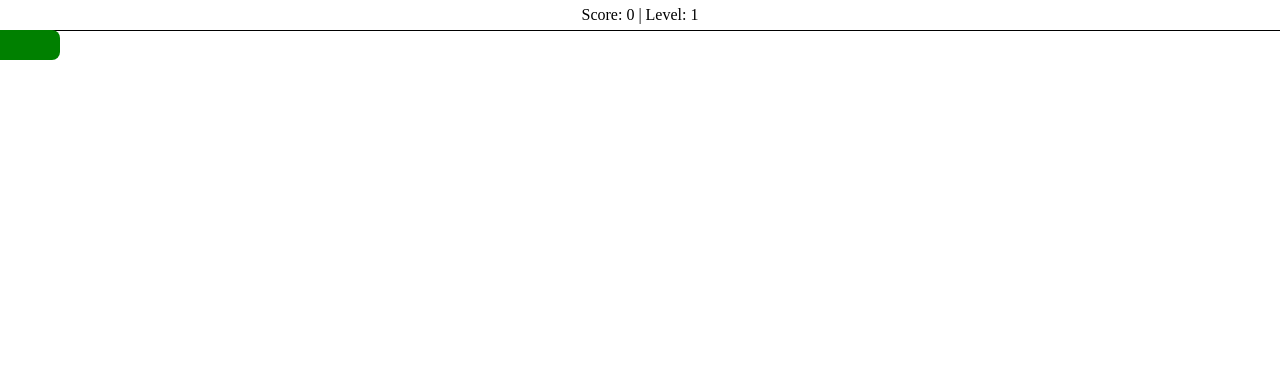
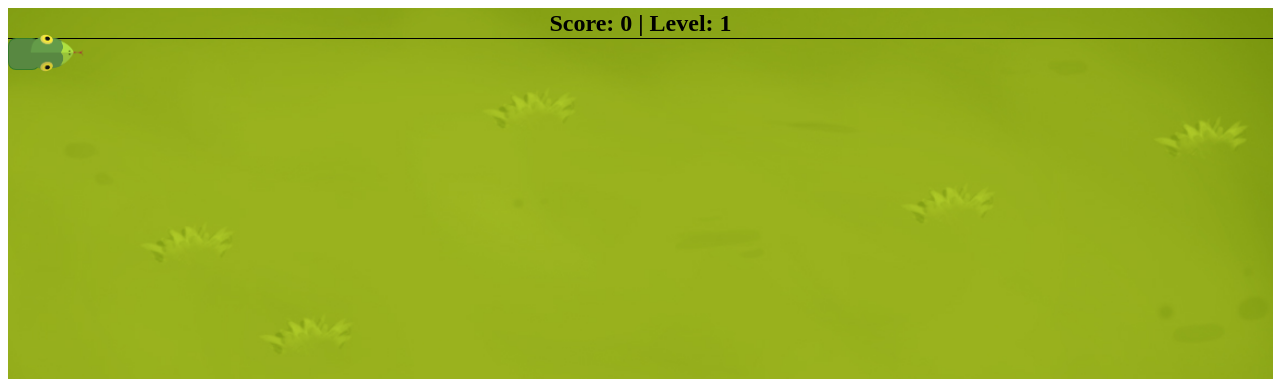
Before and after one commit to DanielAdmaso/Snake, a React app: page / in a window 1280 px wide. Shown: the top 379 px of the page. Built offline with nearby package versions, Linux system fonts and the light colour scheme.

Commit message:
background + head + food images added and some refactors

```diff
--- a/src/components/App/App.module.scss
+++ b/src/components/App/App.module.scss
@@ -1,20 +1,24 @@
-.app{
+.wrapper {
+	background-image: url("/background.jpg");
+	width: calc(100% - 15px);
+	height: calc(100% - 15px);
+	background-position: center;
+	background-repeat: no-repeat;
+	background-size: cover;
+	position: absolute;
+	overflow: hidden;
+	.score {
 		display: flex;
+		justify-content: center;
 		align-items: center;
-    justify-content: center;
-
-    .score{
 		position: absolute;
-        display: flex;
-        align-items: center;
-        justify-content: center;
 		border-bottom: solid black 1px;
-        top: 0;
 		width: 100%;
 	}
 
-    .startTitle{
+	.startTitle {
 		position: absolute;
-        top:50%;
+		top: calc(50% - 37px/2);
+		left: calc(50% - 265px/2);
 	}
 }
--- a/src/components/App/index.js
+++ b/src/components/App/index.js
@@ -1,25 +1,32 @@
 import React, { useState, useEffect } from 'react';
 import style from './App.module.scss';
-import { Peice } from '../Peice';
-import { DIRECTIONS, getSnakeHead, getRandomX, getRandomY, deepCopy, SIZES } from './utils';
+import { Piece } from '../Piece';
+import { DIRECTIONS, getSnakeHead, hasLose, getPieceToAdd, shouldEat, SIZES, getRandomFoodCoordinate } from '../../utils/utils';
 import { Food } from '../Food';
+import { Snake } from '../Snake';
 
-let timeout = null;
+let moveTimeout = null;
+let keyUpHandlerTimeout = null;
 let lastDirection = null;
 let level = 1;
+
 export const App = () => {
-    const initialPecies = [{ x: 0, y: SIZES.peice }, { x: SIZES.peice, y: SIZES.peice, head: true }];
+    const initialPecies = [{ x: 0, y: SIZES.piece }, { x: SIZES.piece, y: SIZES.piece, head: true }];
     const [isNewGame, setIsNewGame] = useState(true);
     const [pecies, setPecies] = useState(initialPecies);
     const [direction, setDirection] = useState(null);
-    const [speed, setSpeed] = useState(8);
-    const [foodCordinate, setFoodCordinate] = useState({ x: getRandomX(), y: getRandomY() })
+    const [speed, setSpeed] = useState(160);
+    const [foodCoordinate, setFoodCoordinate] = useState(getRandomFoodCoordinate(initialPecies))
     const [score, setScore] = useState(0);
 
     const handleMove = (e) => {
+        if (keyUpHandlerTimeout) {
+            clearTimeout(keyUpHandlerTimeout)
+        }
+        keyUpHandlerTimeout = setTimeout(() => {
             switch (e.keyCode) {
                 case 13:
-                start()
+                    isNewGame && start()
                     break;
                 case 32:
                     pause()
@@ -37,9 +44,11 @@ export const App = () => {
                     !isNewGame && direction !== DIRECTIONS.UP && setDirection(DIRECTIONS.DOWN)
                     break;
                 default:
-                setDirection(null)
+                    console.log('default')
+                    setDirection(lastDirection)
                     break;
             }
+        }, speed)
     }
 
     useEffect(() => {
@@ -52,10 +61,15 @@ export const App = () => {
 
 
     useEffect(() => {
-        if (!hasLose() && direction) {
+        if (hasLose(pecies)) {
+            alert('lose');
+            startNewGame();
+        } else {
+            if (direction) {
+                lastDirection = direction;
                 hasEat();
-            lastDirection = direction;
                 move();
+            }
         }
     }, [pecies, direction])
 
@@ -67,75 +81,21 @@ export const App = () => {
         }
     }, [score])
 
-    const hasLose = (e) => {
-        const snakeHead = getSnakeHead(pecies);
-        if (touchInLimits(snakeHead) || touchInBody()) {
-            alert('lose');
-            startNewGame();
-            return true;
-        }
-    }
-
-
-    const touchInLimits = (snakeHead) => {
-        return snakeHead && (snakeHead.x >= window.innerWidth - 5 || snakeHead.x < 0 || snakeHead.y >= window.innerHeight - 5 || snakeHead.y < 15)
-    }
-
-    const touchInBody = () => {
-        const snakeBody = deepCopy(pecies);
-        const snakeHead = snakeBody.pop();
-        return snakeBody.some(p => p.x === snakeHead.x && p.y === snakeHead.y);
-    }
-
     const hasEat = () => {
         const snakeHead = getSnakeHead(pecies);
-        // console.log({x:snakeHead.x, y: snakeHead.y, foodCordinateX: foodCordinate.x, foodCordinateY: foodCordinate.y})
-        if (shouldEat(snakeHead)) {
+        if (shouldEat(direction, snakeHead, foodCoordinate)) {
             setScore(score + 10)
-            const peiceToAdd = getPieceToAdd(snakeHead);
+            const peiceToAdd = getPieceToAdd(direction, snakeHead);
             snakeHead.head = false;
             pecies.push(peiceToAdd);
             setPecies(pecies);
-            setFoodCordinate({ x: getRandomX(), y: getRandomY() })
-        }
-    }
-
-    const shouldEat = (snakeHead) => {
-        const { x: snakeX, y: snakeY } = snakeHead;
-        const { x: foodX, y: foodY } = foodCordinate;
-        switch (direction) {
-            case DIRECTIONS.RIGHT:
-                return snakeX === foodX - SIZES.peice && snakeY === foodY;
-            case DIRECTIONS.LEFT:
-                return snakeX === foodX + SIZES.peice && snakeY === foodY;
-            case DIRECTIONS.UP:
-                return snakeY === foodY + SIZES.peice && snakeX === foodX;
-            case DIRECTIONS.DOWN:
-                return snakeY === foodY - SIZES.peice && snakeX === foodX;
-            default:
-                break;
-        }
-    }
-    const getPieceToAdd = (snakeHead) => {
-        switch (direction) {
-            case DIRECTIONS.RIGHT:
-                return { ...snakeHead, x: snakeHead.x + SIZES.peice }
-            case DIRECTIONS.LEFT:
-                return { ...snakeHead, x: snakeHead.x - SIZES.peice }
-            case DIRECTIONS.UP:
-                return { ...snakeHead, y: snakeHead.y - SIZES.peice }
-            case DIRECTIONS.DOWN:
-                return { ...snakeHead, y: snakeHead.y + SIZES.peice }
-            default:
-                break;
+            setFoodCoordinate(getRandomFoodCoordinate(pecies))
         }
     }
 
     const start = () => {
-        if (isNewGame) {
         setIsNewGame(false);
         setDirection(DIRECTIONS.RIGHT)
-        }
     }
 
     const pause = () => {
@@ -146,30 +106,32 @@ export const App = () => {
         setDirection(null);
         setIsNewGame(true)
         setPecies(initialPecies);
-        setSpeed(10)
+        setSpeed(160)
         setScore(0)
         level = 1;
         lastDirection = null
     }
 
     const move = () => {
-        if (timeout) {
-            clearTimeout(timeout)
+        if (moveTimeout) {
+            clearTimeout(moveTimeout)
         }
-        timeout = setTimeout(() => {
+        moveTimeout = setTimeout(() => {
             const snakeHead = getSnakeHead(pecies);
             const newPeices = pecies.slice(1);
-            const newPiece = getPieceToAdd(snakeHead);
+            const newPiece = getPieceToAdd(direction, snakeHead);
             newPeices.push(newPiece);
             snakeHead.head = false;
             setPecies(newPeices);
-        }, speed * 20);
+        }, speed);
     }
 
-    return <div className={style.app}>
-        <div className={style.score} style={{ height: SIZES.peice }} > Score: {score} | Level: {level} </div>
-        {pecies.map((peice, i) => <Peice key={`peice-${i}`} x={peice.x} y={peice.y} head={peice.head} direction={direction || lastDirection || DIRECTIONS.RIGHT} />)}
-        {isNewGame &&<div className={style.startTitle}> <h1 >Click Enter to start</h1> </div>}
-        {!isNewGame && <Food foodCordinate={foodCordinate} />}
-    </div>
+    return (
+        <div className={style.wrapper}>
+            <div className={style.score} style={{ height: SIZES.piece }} > <h2>Score: {score} | Level: {level}</h2> </div>
+            <Snake pecies={pecies} direction={direction} lastDirection={lastDirection} />
+            {/* {pecies.map((piece, i) => <Piece key={`piece-${i}`} x={piece.x} y={piece.y} head={piece.head} direction={direction || lastDirection || DIRECTIONS.RIGHT} />)} */}
+            {isNewGame && <div className={style.startTitle}> <h1>Click Enter to start</h1> </div>}
+            {!isNewGame && <Food foodCoordinate={foodCoordinate} />}
+        </div>)
 }
--- a/src/components/App/utils.js
+++ /dev/null
@@ -1,80 +0,0 @@
-export const DIRECTIONS = {
-    RIGHT: 'right',
-    LEFT: 'left',
-    UP: 'up',
-    DOWN: 'down'
-}
-
-export const SIZES = {
-    peice: 30,
-    scoreBox: 15
-}
-
-export const getSnakeHead = (pecies) => {
-    return pecies[pecies.length - 1]
-}
-
-export const getSnakeTail = (pecies) => {
-    return pecies[0]
-}
-
-export const getRandomInt = (max, min) => {
-    return Math.random() * (max - min) + min;
-}
-
-export const getRandomX = () => {
-    return round(getRandomInt(window.innerWidth - SIZES.peice, 0))
-}
-
-export const getRandomY = () => {
-    return round(getRandomInt(window.innerHeight - SIZES.peice, SIZES.peice))
-}
-
-export const round = (number) => {
-    return Math.round(number * 1.0 / SIZES.peice) * SIZES.peice
-}
-
-export const deepCopy = (obj) => JSON.parse(JSON.stringify(obj));
-
-export const getHeadRadius = (direction, lastDirection) => {
-    switch (direction) {
-        case DIRECTIONS.RIGHT:
-            return {
-                borderTopRightRadius: 8,
-                borderBottomRightRadius: 8,
-                borderBottomLeftRadius: 0,
-                borderTopLeftRadius: 0
-            }
-        case DIRECTIONS.LEFT:
-            return {
-                borderTopRightRadius: 0,
-                borderBottomRightRadius: 0,
-                borderBottomLeftRadius: 8,
-                borderTopLeftRadius: 8
-            }
-        case DIRECTIONS.UP:
-            return {
-                borderTopRightRadius: 8,
-                borderBottomRightRadius: 0,
-                borderBottomLeftRadius: 0,
-                borderTopLeftRadius: 8
-            }
-        case DIRECTIONS.DOWN:
-            return {
-                borderTopRightRadius: 0,
-                borderBottomRightRadius: 8,
-                borderBottomLeftRadius: 8,
-                borderTopLeftRadius: 0
-            }
-        default:
-            if (lastDirection) {
-                return getHeadRadius(lastDirection)
-            }else{
-                return {}
-            }
-    }
-}
-
-export const getSimplePieceStyle = (x,y) =>{
-    return {left: x, top: y, width: SIZES.peice, height: SIZES.peice}
-}
--- a/src/components/Food/index.js
+++ b/src/components/Food/index.js
@@ -1,7 +1,10 @@
 import React, { useState, useEffect } from 'react';
 import style from './Food.module.scss'
-import { SIZES } from '../App/utils';
+import { SIZES } from '../../utils/utils';
 
-export const Food = ({foodCordinate}) =>{
-    return <div className={style.food} style={{top:foodCordinate.y, left: foodCordinate.x, width: SIZES.peice, height:SIZES.peice }}></div>
+export const Food = ({ foodCoordinate }) => {
+    const foodStyle = { top: foodCoordinate.y, left: foodCoordinate.x, width: SIZES.piece, height: SIZES.piece };
+    return <div className={style.food} style={foodStyle}>
+        <img src='/apple.png' className={style.apple} width={SIZES.piece + 10} height={SIZES.piece + 10} />
+    </div>
 }
--- a/src/components/Peice/Peice.module.scss
+++ /dev/null
@@ -1,6 +0,0 @@
-.peice {
-	background: green;
-	position: absolute;
-    z-index: 1;
-    border: none;
-}
--- a/src/components/Peice/index.js
+++ /dev/null
@@ -1,10 +0,0 @@
-import React from 'react';
-import style from './Peice.module.scss';
-import { SIZES, getSimplePieceStyle } from '../App/utils';
-import { SnakeHead } from '../SnakeHead';
-
-export const Peice = ({ x, y, head, direction }) => {
-    const headStyle = getSimplePieceStyle(x,y);
-    return head ? <SnakeHead x={x} y={y} direction={direction} /> :
-    <div className={style.peice} style={headStyle} />
-}
--- /dev/null
+++ b/src/components/Piece/Piece.module.scss
@@ -0,0 +1,7 @@
+.piece {
+	background: #588841;
+	position: absolute;
+    z-index: 1;
+    border: solid 1px #1972198a;
+    border-radius: 8px;
+}
--- /dev/null
+++ b/src/components/Piece/index.js
@@ -0,0 +1,8 @@
+import React from 'react';
+import style from './Piece.module.scss';
+import { getSimplePieceStyle } from '../../utils/utils';
+
+export const Piece = ({ x, y }) => {
+    const pieceStyle = getSimplePieceStyle(x, y);
+    return <div className={style.piece} style={pieceStyle} />
+}
--- /dev/null
+++ b/src/components/Snake/index.js
@@ -0,0 +1,13 @@
+import React, { useState, useEffect } from 'react';
+import style from './Snake.module.scss';
+import { Piece } from '../Piece';
+import { DIRECTIONS } from '../../utils/utils';
+import { SnakeHead } from '../SnakeHead';
+
+export const Snake = ({ pecies, direction, lastDirection }) => {
+    return pecies.map((piece, i) => {
+        return piece.head ?
+            <SnakeHead x={piece.x} y={piece.y} direction={direction || lastDirection || DIRECTIONS.RIGHT} /> :
+            <Piece key={`piece-${i}`} x={piece.x} y={piece.y} />
+    })
+}
--- a/src/components/SnakeHead/SnakeHead.module.scss
+++ b/src/components/SnakeHead/SnakeHead.module.scss
@@ -1,5 +1,11 @@
-.headWrapper{
-	background: green;
+.headWrapper {
+	background: #588841;
 	position: absolute;
-    z-index: 1;
+	z-index: 1;
+	border-radius: 15px;
+
+	.head {
+		position: relative;
+		z-index: 1;
+	}
 }
--- a/src/components/SnakeHead/index.js
+++ b/src/components/SnakeHead/index.js
@@ -1,9 +1,11 @@
 import React from 'react';
 import style from './SnakeHead.module.scss';
-import { SIZES, getHeadRadius, getSimplePieceStyle } from '../App/utils';
+import { getHeadTransform, getSimplePieceStyle, SIZES } from '../../utils/utils';
 
 export const SnakeHead = ({ x, y, direction }) => {
-    const headStyle = { ...getSimplePieceStyle(x,y), ...getHeadRadius(direction) };
-    return <div className={style.headWrapper} style={headStyle}>
+    const headWrapperStyle = { ...getSimplePieceStyle(x,y) };
+    const headStyle = {width: SIZES.piece + 28, height: SIZES.piece + 28 ,...getHeadTransform(direction)};
+    return <div className={style.headWrapper} style={headWrapperStyle}>
+        <img src='/snake_head.png' className={style.head} style={headStyle}/>
     </div>
 }
--- /dev/null
+++ b/src/utils/utils.js
@@ -0,0 +1,171 @@
+export const DIRECTIONS = {
+    RIGHT: 'right',
+    LEFT: 'left',
+    UP: 'up',
+    DOWN: 'down'
+}
+
+export const SIZES = {
+    piece: 30,
+}
+
+export const hasLose = (pecies) => touchInLimits(pecies) || touchInBody(pecies);
+
+const touchInLimits = (pecies) => {
+    const snakeHead = getSnakeHead(pecies);
+    return snakeHead && (snakeHead.x >= window.innerWidth - SIZES.piece || snakeHead.x < 0 || snakeHead.y >= window.innerHeight - SIZES.piece || snakeHead.y < SIZES.piece)
+}
+
+const touchInBody = (pecies) => {
+    const snakeBody = deepCopy(pecies);
+    const snakeHead = snakeBody.pop();
+    return snakeBody.some(p => p.x === snakeHead.x && p.y === snakeHead.y);
+}
+
+export const shouldEat = (direction, snakeHead, foodCoordinate) => {
+    const { x: snakeX, y: snakeY } = snakeHead;
+    const { x: foodX, y: foodY } = foodCoordinate;
+    switch (direction) {
+        case DIRECTIONS.RIGHT:
+            return snakeX === foodX - SIZES.piece && snakeY === foodY;
+        case DIRECTIONS.LEFT:
+            return snakeX === foodX + SIZES.piece && snakeY === foodY;
+        case DIRECTIONS.UP:
+            return snakeY === foodY + SIZES.piece && snakeX === foodX;
+        case DIRECTIONS.DOWN:
+            return snakeY === foodY - SIZES.piece && snakeX === foodX;
+        default:
+            break;
+    }
+}
+
+export const getPieceToAdd = (direction, snakeHead) => {
+    switch (direction) {
+        case DIRECTIONS.RIGHT:
+            return { ...snakeHead, x: snakeHead.x + SIZES.piece }
+        case DIRECTIONS.LEFT:
+            return { ...snakeHead, x: snakeHead.x - SIZES.piece }
+        case DIRECTIONS.UP:
+            return { ...snakeHead, y: snakeHead.y - SIZES.piece }
+        case DIRECTIONS.DOWN:
+            return { ...snakeHead, y: snakeHead.y + SIZES.piece }
+        default:
+            break;
+    }
+}
+
+export const getSnakeHead = (pecies) => {
+    return pecies[pecies.length - 1]
+}
+
+export const getSnakeTail = (pecies) => {
+    return pecies[0]
+}
+
+export const getRandomInt = (max, min) => {
+    return Math.random() * (max - min) + min;
+}
+
+export const getRandomFoodCoordinate = (pecies) =>{
+    const randomCoordinate = { x: getRandomX(), y: getRandomY() };
+    if(pecies.some(p => p.x === randomCoordinate.x && p.y === randomCoordinate.y)){
+        return getRandomFoodCoordinate(pecies)
+    }
+    return randomCoordinate;
+}
+
+export const getRandomX = () => {
+    return round(getRandomInt(window.innerWidth - SIZES.piece - 15, 0))
+}
+
+export const getRandomY = () => {
+    return round(getRandomInt(window.innerHeight - SIZES.piece - 15, SIZES.piece))
+}
+
+export const round = (number) => {
+    return Math.round(number * 1.0 / SIZES.piece) * SIZES.piece
+}
+
+export const deepCopy = (obj) => JSON.parse(JSON.stringify(obj));
+
+export const getHeadRadius = (direction, lastDirection) => {
+    switch (direction) {
+        case DIRECTIONS.RIGHT:
+            return {
+                borderTopRightRadius: 8,
+                borderBottomRightRadius: 8,
+                borderBottomLeftRadius: 0,
+                borderTopLeftRadius: 0
+            }
+        case DIRECTIONS.LEFT:
+            return {
+                borderTopRightRadius: 0,
+                borderBottomRightRadius: 0,
+                borderBottomLeftRadius: 8,
+                borderTopLeftRadius: 8
+            }
+        case DIRECTIONS.UP:
+            return {
+                borderTopRightRadius: 8,
+                borderBottomRightRadius: 0,
+                borderBottomLeftRadius: 0,
+                borderTopLeftRadius: 8
+            }
+        case DIRECTIONS.DOWN:
+            return {
+                borderTopRightRadius: 0,
+                borderBottomRightRadius: 8,
+                borderBottomLeftRadius: 8,
+                borderTopLeftRadius: 0
+            }
+        default:
+            if (lastDirection) {
+                return getHeadRadius(lastDirection)
+            } else {
+                return {}
+            }
+    }
+}
+
+export const getHeadTransform = (direction) => {
+    switch (direction) {
+        case DIRECTIONS.RIGHT:
+            return {
+                transform: "rotate(-90deg)",
+                top: "-14px",
+                right: "10px"
+            }
+        case DIRECTIONS.LEFT:
+            return {
+                transform: "rotate(90deg)",
+                top: "-14px",
+                right: "18px"
+            }
+        case DIRECTIONS.UP:
+            return {
+                transform: "rotate(180deg)",
+                top: "-19px",
+                right: "14px"
+            }
+        case DIRECTIONS.DOWN:
+            return {
+                transform: "rotate(0deg)",
+                top: "-9px",
+                right: "14px"
+            }
+        default:
+            if (direction) {
+                return getHeadTransform(direction)
+            } else {
+                return {
+                    transform: "rotate(-90deg)",
+                    top: "-14px",
+                    right: "10px"
+                }
+            }
+    }
+}
+
+export const getSimplePieceStyle = (x, y) => {
+    return { left: x, top: y, width: SIZES.piece, height: SIZES.piece }
+}
```
Also changed, not shown: src/components/Food/Food.module.scss (+7 -1 lines), public/apple.png (added), public/background.jpg (added), public/snake_head.png (added), src/components/Snake/Snake.module.scss (added). Lines whose indentation alone changed are shown as unchanged.
